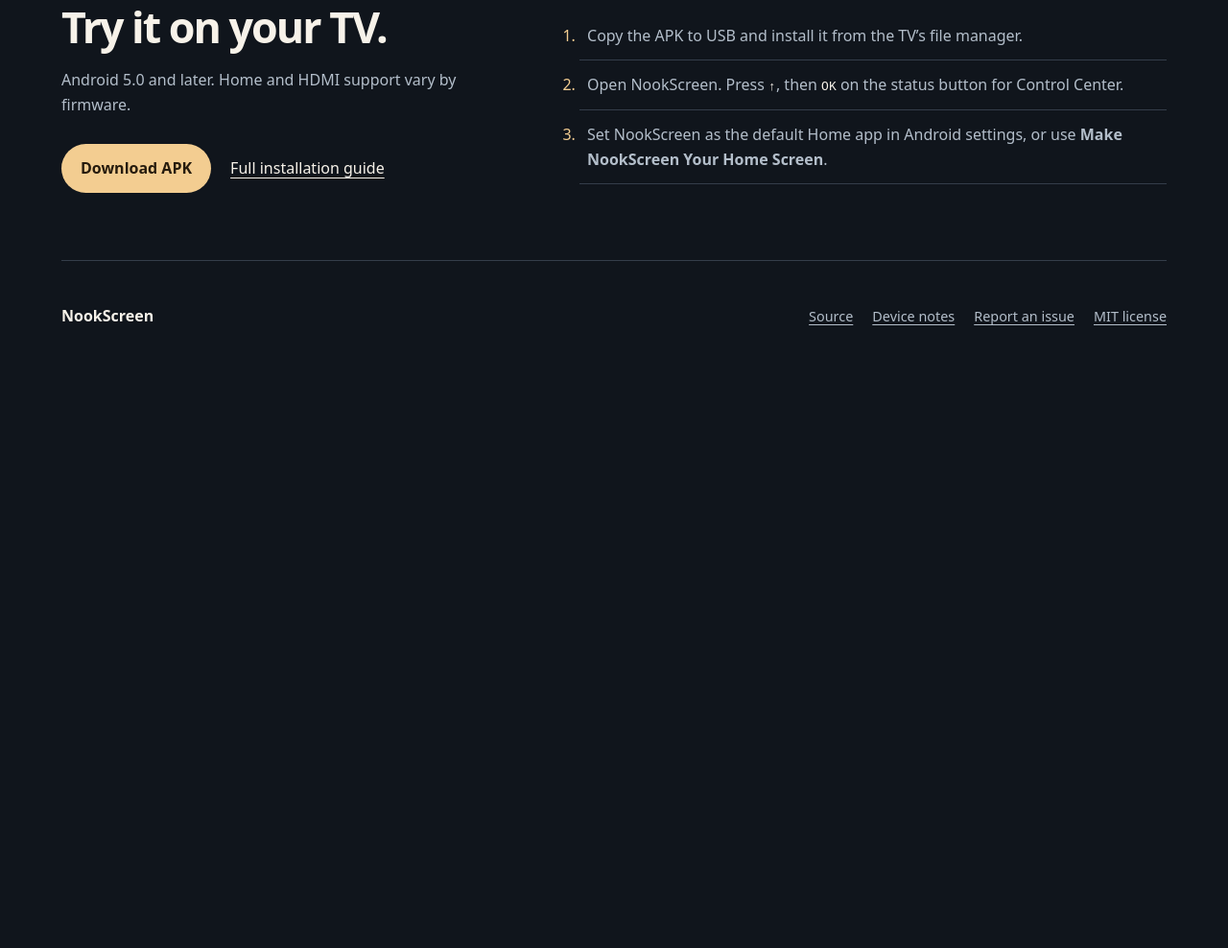
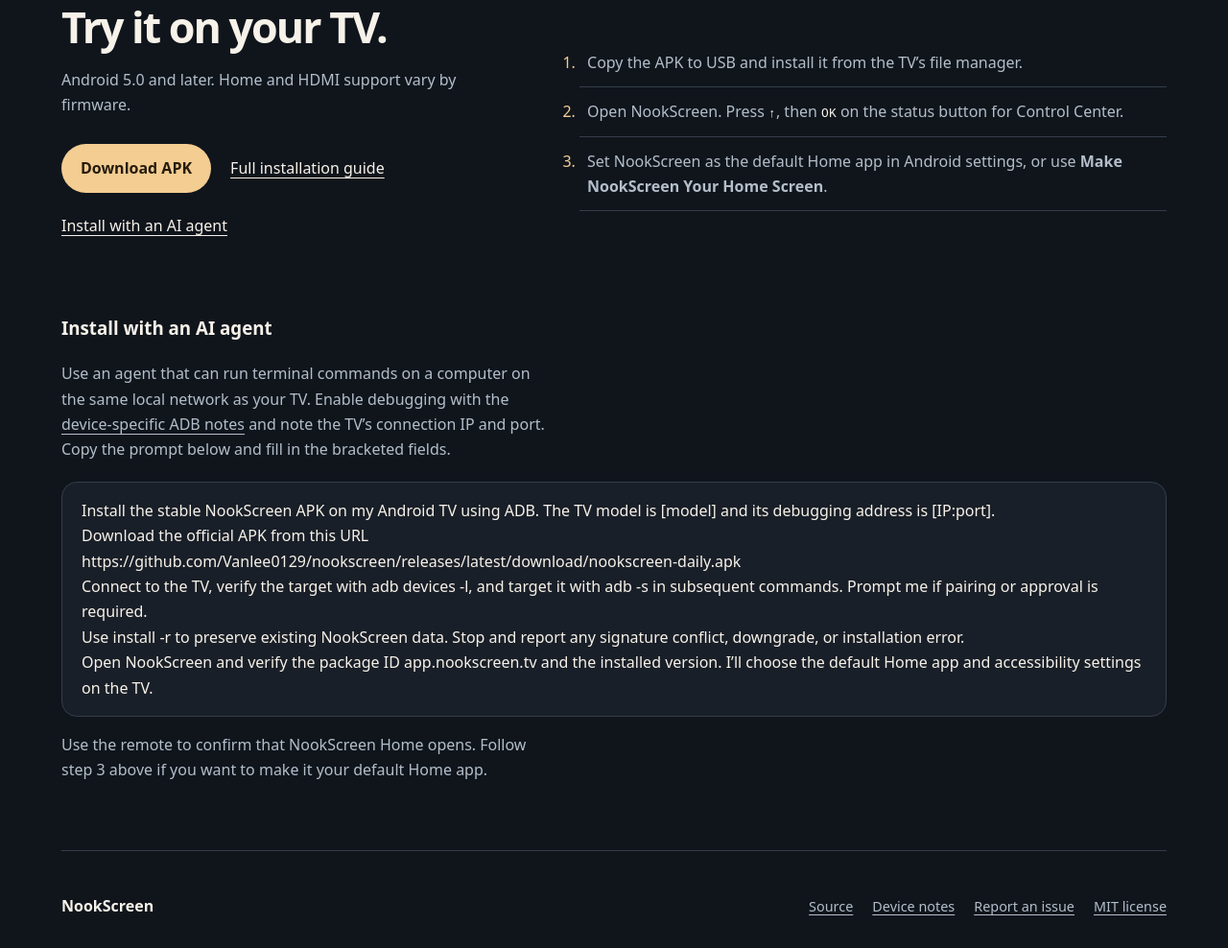
Before and after one commit to Vanlee0129/nookscreen, a plain HTML site: page en/index.html in a window 1280 px wide. Shown: the part 2404-3392 px from the top of the page at 96% size. Before the commit the page ends 2791 px from the top, so only its background shows below. Drawn offline with Linux system fonts and the light colour scheme.

Commit message:
Publish the AI agent installation guide

```diff
--- a/en/index.html
+++ b/en/index.html
@@ -88,6 +88,7 @@
         <div class="actions">
           <a class="primary" href="https://github.com/Vanlee0129/nookscreen/releases/latest/download/nookscreen-daily.apk">Download APK</a>
           <a href="https://github.com/Vanlee0129/nookscreen/blob/main/README.en.md#install">Full installation guide</a>
+          <a href="#install-agent">Install with an AI agent</a>
         </div>
       </div>
       <ol>
@@ -95,6 +96,17 @@
         <li>Open NookScreen. Press <kbd>↑</kbd>, then <kbd>OK</kbd> on the status button for Control Center.</li>
         <li>Set NookScreen as the default Home app in Android settings, or use <strong>Make NookScreen Your Home Screen</strong>.</li>
       </ol>
+      <div class="agent-install" aria-labelledby="install-agent">
+        <h3 id="install-agent">Install with an AI agent</h3>
+        <p>Use an agent that can run terminal commands on a computer on the same local network as your TV. Enable debugging with the <a href="https://github.com/Vanlee0129/nookscreen/blob/main/docs/devices/adb-by-brand.md">device-specific ADB notes</a> and note the TV’s connection IP and port. Copy the prompt below and fill in the bracketed fields.</p>
+        <pre>Install the stable NookScreen APK on my Android TV using ADB. The TV model is [model] and its debugging address is [IP:port].
+Download the official APK from this URL
+https://github.com/Vanlee0129/nookscreen/releases/latest/download/nookscreen-daily.apk
+Connect to the TV, verify the target with adb devices -l, and target it with adb -s in subsequent commands. Prompt me if pairing or approval is required.
+Use install -r to preserve existing NookScreen data. Stop and report any signature conflict, downgrade, or installation error.
+Open NookScreen and verify the package ID app.nookscreen.tv and the installed version. I’ll choose the default Home app and accessibility settings on the TV.</pre>
+        <p>Use the remote to confirm that NookScreen Home opens. Follow step 3 above if you want to make it your default Home app.</p>
+      </div>
     </section>
   </main>
   <footer class="wrap">
--- a/style.css
+++ b/style.css
@@ -124,6 +124,17 @@ nav a, .actions a { display: inline-flex; align-items: center; min-height: 44px;
 .install ol { margin: 0; padding-inline-start: 1.4em; color: var(--color-muted); }
 .install li { padding-inline-start: 8px; padding-block: 12px; border-bottom: 1px solid var(--color-rule); }
 .install li::marker { color: var(--color-accent); }
+.agent-install { grid-column: 1 / -1; min-width: 0; }
+.agent-install pre {
+  margin: 20px 0 0;
+  padding: 16px 20px;
+  border: 1px solid var(--color-rule);
+  border-radius: var(--radius-panel);
+  background: var(--color-paper-2);
+  font-family: inherit;
+  white-space: pre-wrap;
+  overflow-wrap: anywhere;
+}
 kbd, code { color: var(--color-ink); overflow-wrap: anywhere; }
 footer {
   display: flex;
```
Also changed, not shown: index.html (+11 -0 lines).
